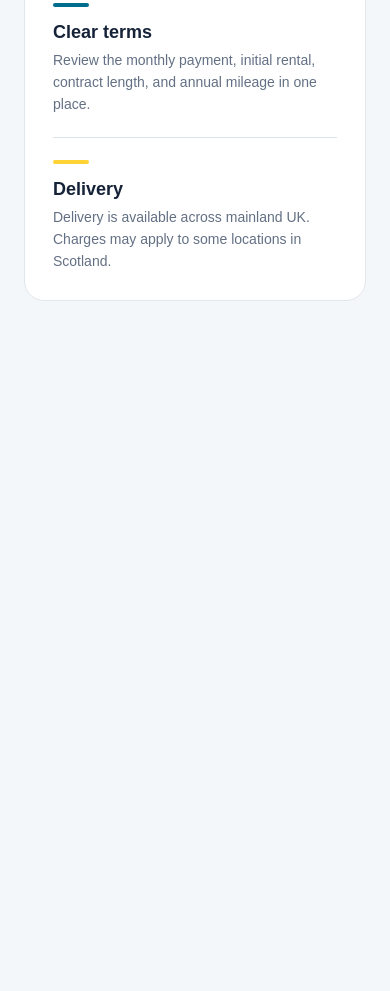
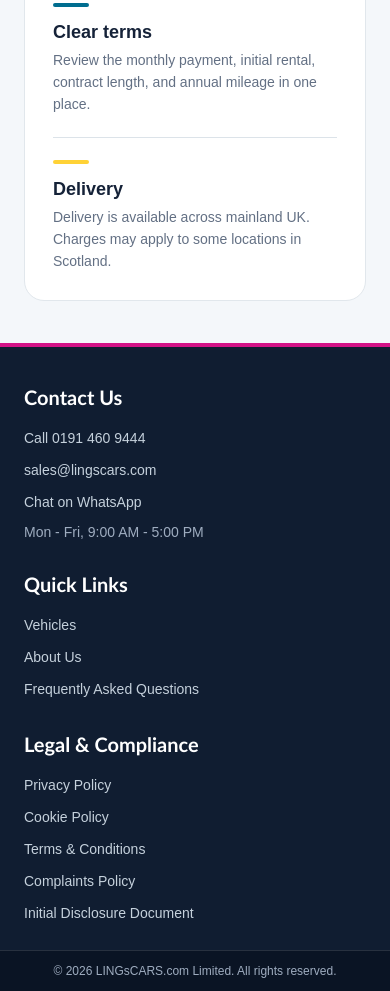
Before and after one commit to spartaxymus/lingscars-redesign, a plain HTML site: page index.html in a window 390 px wide. Shown: the part 2214-3205 px from the top of the page. Before the commit the page ends 2557 px from the top, so only its background shows below. Drawn offline with Linux system fonts and the light colour scheme.

Commit message:
Add responsive site footer

```diff
--- a/index.html
+++ b/index.html
@@ -82,7 +82,21 @@
     .trust article:nth-child(3) .benefit-marker { background:var(--yellow); }
     .trust strong { display:block; margin-bottom:7px; font-size:18px; }
     .trust p { margin:0; color:#637084; font-size:14px; line-height:1.55; }
-    @media (max-width:900px) { header{grid-template-columns:1fr auto;} nav,.account-link { display:none; } .mobile-menu-toggle{display:block;} .contact-strip { align-items:center; flex-direction:column; text-align:center; padding-top:12px; padding-bottom:12px; } .contact-links { width:100%; align-items:center; justify-content:center; flex-direction:row; flex-wrap:nowrap; gap:12px; font-size:12px; } main{padding:34px 24px 42px;} .hero { grid-template-columns:1fr; } .deal{min-height:610px;padding:32px;} .price small{display:block;margin-top:6px;white-space:normal;} .vat-label{display:block;margin-top:2px;} .deal .terms{max-width:100%;} .vehicle-image{bottom:-28px;width:94%;transform:translateX(-45%);} .search{padding:26px;} .form-row{grid-template-columns:1fr;gap:0;} h1{font-size:39px;} .benefits{padding:28px;} .benefits-head h2{white-space:normal;} .trust{grid-template-columns:1fr;gap:22px;} .trust article{padding:0 0 22px;border-right:0!important;border-bottom:1px solid #dce3e9;} .trust article:last-child{padding-bottom:0;border-bottom:0;} }
+    .site-footer { background:#101d31; color:#dce6ef; border-top:4px solid var(--pink); font-family:Arial,sans-serif; font-size:14px; font-weight:normal; }
+    .footer-content { max-width:1440px; margin:auto; padding:46px 5vw 28px; }
+    .footer-grid { display:grid; grid-template-columns:1.15fr .85fr 1.25fr; gap:56px; }
+    .footer-section { display:block; min-width:0; font-size:14px; font-weight:normal; }
+    .footer-section h2 { margin:0 0 19px; color:#fff; font-family:"Trebuchet MS",Arial,sans-serif; font-size:20px; line-height:1.2; font-weight:700; }
+    .footer-section address { font-style:normal; }
+    .footer-list { display:grid; gap:11px; margin:0; padding:0; list-style:none; }
+    .site-footer .footer-list a { position:static; display:inline; padding:0; color:#c5d1dc; text-decoration:none; font-size:14px; font-weight:normal; line-height:1.5; transition:color .18s ease; }
+    .footer-list a:after { display:none; }
+    .footer-list a:hover, .footer-list a:active { color:var(--yellow); }
+    .footer-list a:focus-visible { color:var(--yellow); outline:2px solid var(--yellow); outline-offset:4px; border-radius:2px; }
+    .footer-hours { color:#9fadc0; font-size:14px; font-weight:normal; }
+    .copyright-strip { padding:13px 5vw; border-top:1px solid rgba(255,255,255,.12); background:#0a1424; color:#9fadc0; text-align:center; font-size:12px; font-weight:normal; }
+    @media (max-width:900px) { header{grid-template-columns:1fr auto;} nav,.account-link { display:none; } .mobile-menu-toggle{display:block;} .contact-strip { align-items:center; flex-direction:column; text-align:center; padding-top:12px; padding-bottom:12px; } .contact-links { width:100%; align-items:center; justify-content:center; flex-direction:row; flex-wrap:nowrap; gap:12px; font-size:12px; } main{padding:34px 24px 42px;} .hero { grid-template-columns:1fr; } .deal{min-height:610px;padding:32px;} .price small{display:block;margin-top:6px;white-space:normal;} .vat-label{display:block;margin-top:2px;} .deal .terms{max-width:100%;} .vehicle-image{bottom:-28px;width:94%;transform:translateX(-45%);} .search{padding:26px;} .form-row{grid-template-columns:1fr;gap:0;} h1{font-size:39px;} .benefits{padding:28px;} .benefits-head h2{white-space:normal;} .trust{grid-template-columns:1fr;gap:22px;} .trust article{padding:0 0 22px;border-right:0!important;border-bottom:1px solid #dce3e9;} .trust article:last-child{padding-bottom:0;border-bottom:0;} .footer-grid{grid-template-columns:1fr 1fr;gap:36px 48px;} .footer-section:first-child{grid-column:1/-1;} }
+    @media (max-width:620px) { .footer-content{padding:38px 24px 26px;} .footer-grid{grid-template-columns:1fr;gap:32px;} .footer-section:first-child{grid-column:auto;} }
     @media (max-width:420px) { .contact-links{gap:8px;font-size:11px;} }
   </style>
 </head>
@@ -163,6 +177,42 @@
       </div>
     </section>
   </main>
+  <footer class="site-footer">
+    <div class="footer-content">
+      <div class="footer-grid">
+        <section class="footer-section" aria-labelledby="footer-contact-title">
+          <h2 id="footer-contact-title">Contact Us</h2>
+          <address>
+            <ul class="footer-list">
+              <li><a href="tel:01914609444">Call 0191 460 9444</a></li>
+              <li><a href="mailto:sales@lingscars.com">sales@lingscars.com</a></li>
+              <li><a href="https://wa.me/447457406295">Chat on WhatsApp</a></li>
+              <li class="footer-hours">Mon - Fri, 9:00 AM - 5:00 PM</li>
+            </ul>
+          </address>
+        </section>
+        <nav class="footer-section" aria-labelledby="footer-links-title">
+          <h2 id="footer-links-title">Quick Links</h2>
+          <ul class="footer-list">
+            <li><a href="#vehicles">Vehicles</a></li>
+            <li><a href="#about">About Us</a></li>
+            <li><a href="https://www.lingscars.com/faq">Frequently Asked Questions</a></li>
+          </ul>
+        </nav>
+        <nav class="footer-section" aria-labelledby="footer-legal-title">
+          <h2 id="footer-legal-title">Legal &amp; Compliance</h2>
+          <ul class="footer-list">
+            <li><a href="https://www.lingscars.com/privacy-policy/">Privacy Policy</a></li>
+            <li><a href="https://www.lingscars.com/cookie-policy/">Cookie Policy</a></li>
+            <li><a href="https://www.lingscars.com/terms-conditions/">Terms &amp; Conditions</a></li>
+            <li><a href="https://www.lingscars.com/complaints-policy/">Complaints Policy</a></li>
+            <li><a href="https://www.lingscars.com/initial-disclosure-document/">Initial Disclosure Document</a></li>
+          </ul>
+        </nav>
+      </div>
+    </div>
+    <div class="copyright-strip">&copy; 2026 LINGsCARS.com Limited. All rights reserved.</div>
+  </footer>
   <script>
     const menuButton = document.querySelector('.mobile-menu-toggle');
     const menuDrawer = document.querySelector('.mobile-drawer');
```
